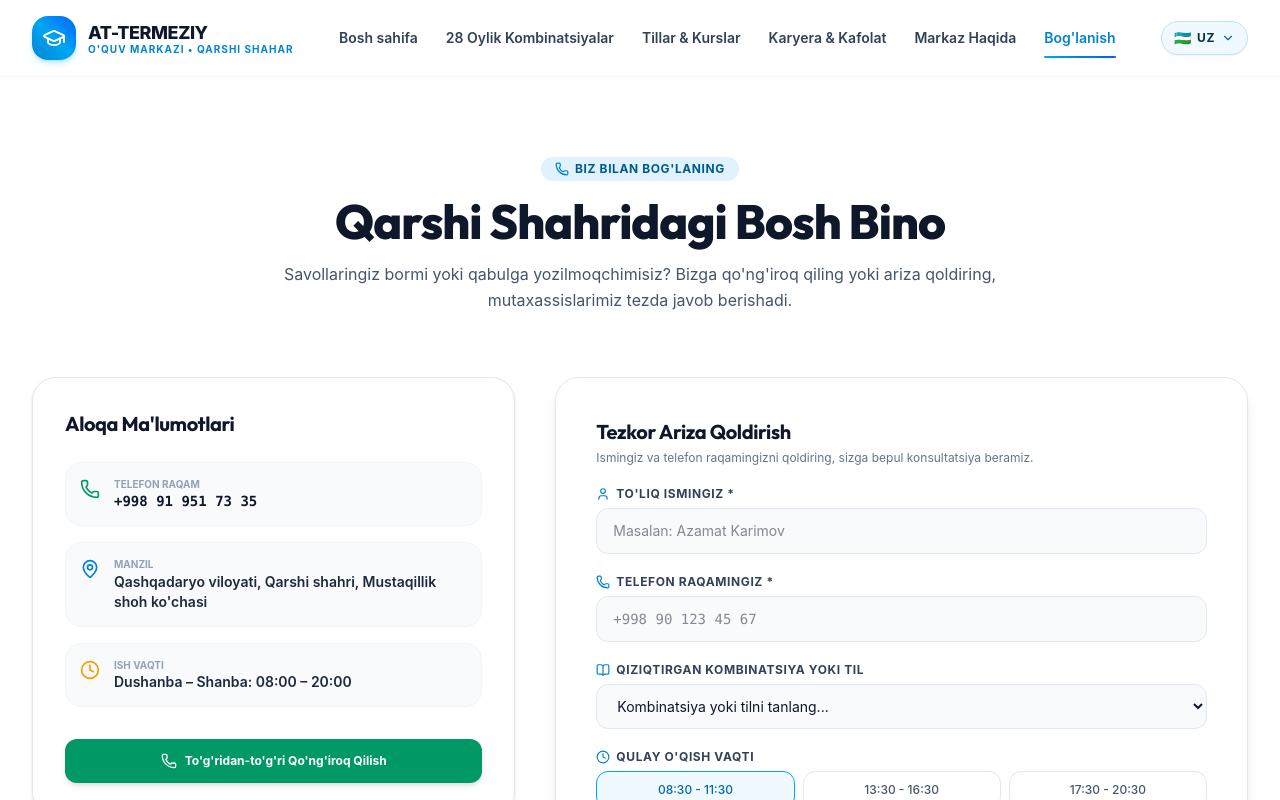
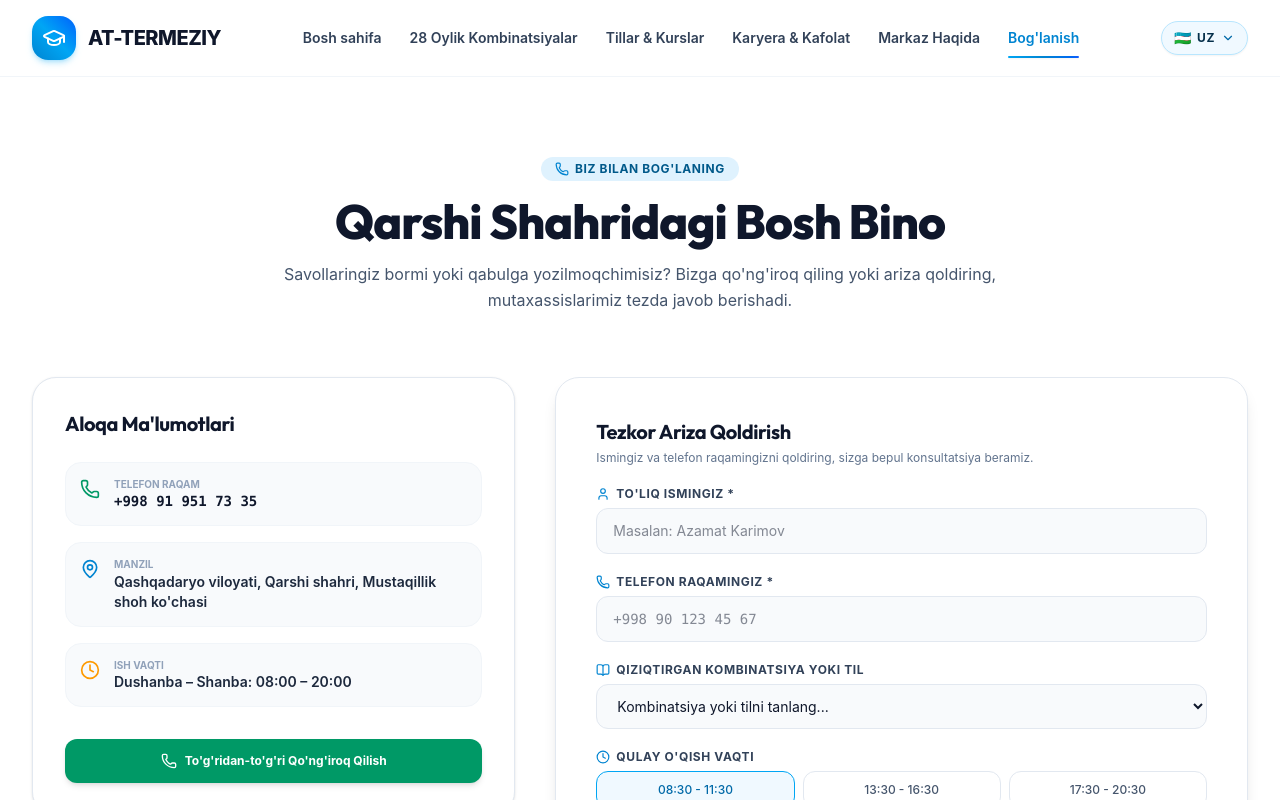
Before and after one commit to humoyun1773/at-termiziy, a React (Vite) app: page /contact in a window 1280 px wide. Shown: the top 800 px of the page. Built offline with nearby package versions, Linux system fonts and the light colour scheme; a web font is replaced by a local one.

Commit message:
style: remove subtitle text from navbar brand logo for cleaner aesthetic

```diff
--- a/src/components/layout/Navbar.tsx
+++ b/src/components/layout/Navbar.tsx
@@ -66,14 +66,9 @@ export const Navbar: React.FC = () => {
               <div className="w-10 h-10 md:w-11 md:h-11 rounded-2xl bg-gradient-to-tr from-sky-600 via-sky-500 to-blue-600 flex items-center justify-center text-white shadow-md shadow-sky-500/25 group-hover:scale-105 transition-transform">
                 <GraduationCap className="w-6 h-6" />
               </div>
-              <div className="flex flex-col">
-                <span className="text-base md:text-lg font-extrabold tracking-tight text-slate-900 font-heading leading-tight group-hover:text-sky-600 transition-colors whitespace-nowrap">
-                  {t.brand.name}
-                </span>
-                <span className="text-[10px] font-bold text-sky-600 uppercase tracking-widest leading-none whitespace-nowrap">
-                  {t.brand.type} • {t.brand.city}
-                </span>
-              </div>
+              <span className="text-lg md:text-xl font-extrabold tracking-tight text-slate-900 font-heading leading-tight group-hover:text-sky-600 transition-colors whitespace-nowrap">
+                {t.brand.name}
+              </span>
             </Link>
 
             {/* Desktop Navigation Links (Strictly Single-Line & Premium Underline on Hover) */}
```
